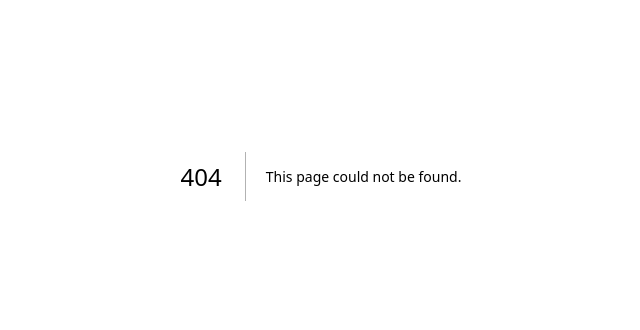
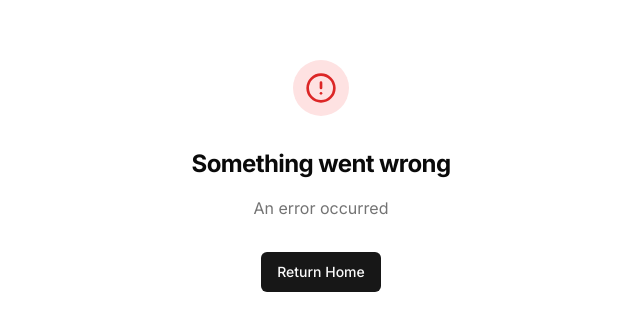
Before and after one commit to jolehuit/givemethatjob, a Next.js app: page /error in a window 1280 px wide. Before the commit this address had no page. Shown: the part 224-554 px from the top of the page, without its empty margins (319-959 px from the left). Built offline with nearby package versions, Linux system fonts and the light colour scheme.

Commit message:
Create Error Page

```diff
--- /dev/null
+++ b/app/error/page.tsx
@@ -0,0 +1,34 @@
+"use client";
+
+import { useSearchParams } from "next/navigation";
+import { Button } from "@/components/ui/button";
+import Link from "next/link";
+import { AlertCircle } from "lucide-react";
+
+export default function ErrorPage() {
+  const searchParams = useSearchParams();
+  const errorMessage = searchParams.get("message") || "An error occurred";
+
+  return (
+    <div className="min-h-screen flex flex-col items-center justify-center bg-background">
+      <div className="max-w-md text-center px-6">
+        <div className="mb-8 flex justify-center">
+          <div className="rounded-full bg-red-100 p-3">
+            <AlertCircle className="h-8 w-8 text-red-600" />
+          </div>
+        </div>
+        <h1 className="text-2xl font-bold tracking-tight mb-4">
+          Something went wrong
+        </h1>
+        <p className="text-muted-foreground mb-8">
+          {errorMessage}
+        </p>
+        <Link href="/">
+          <Button>
+            Return Home
+          </Button>
+        </Link>
+      </div>
+    </div>
+  );
+}
```
